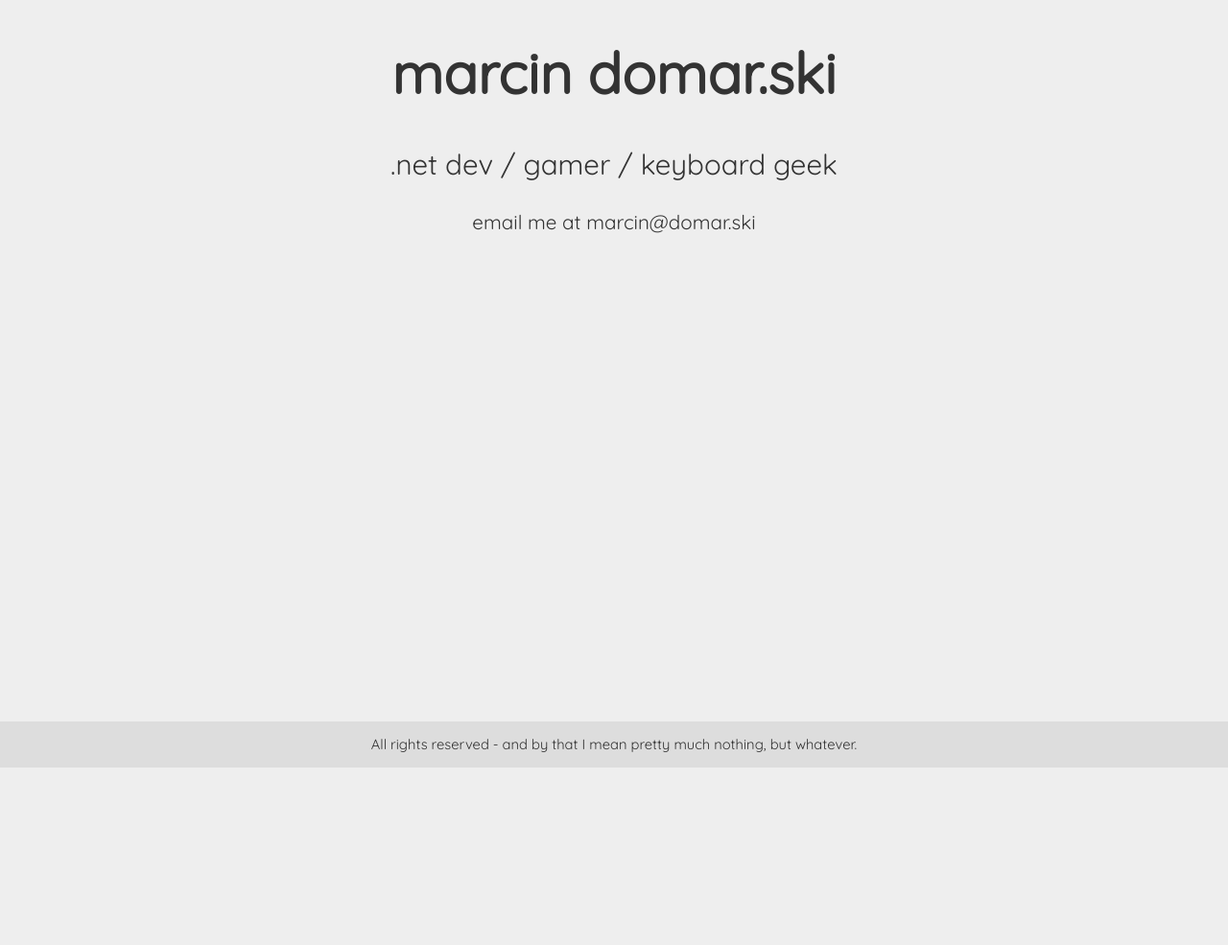
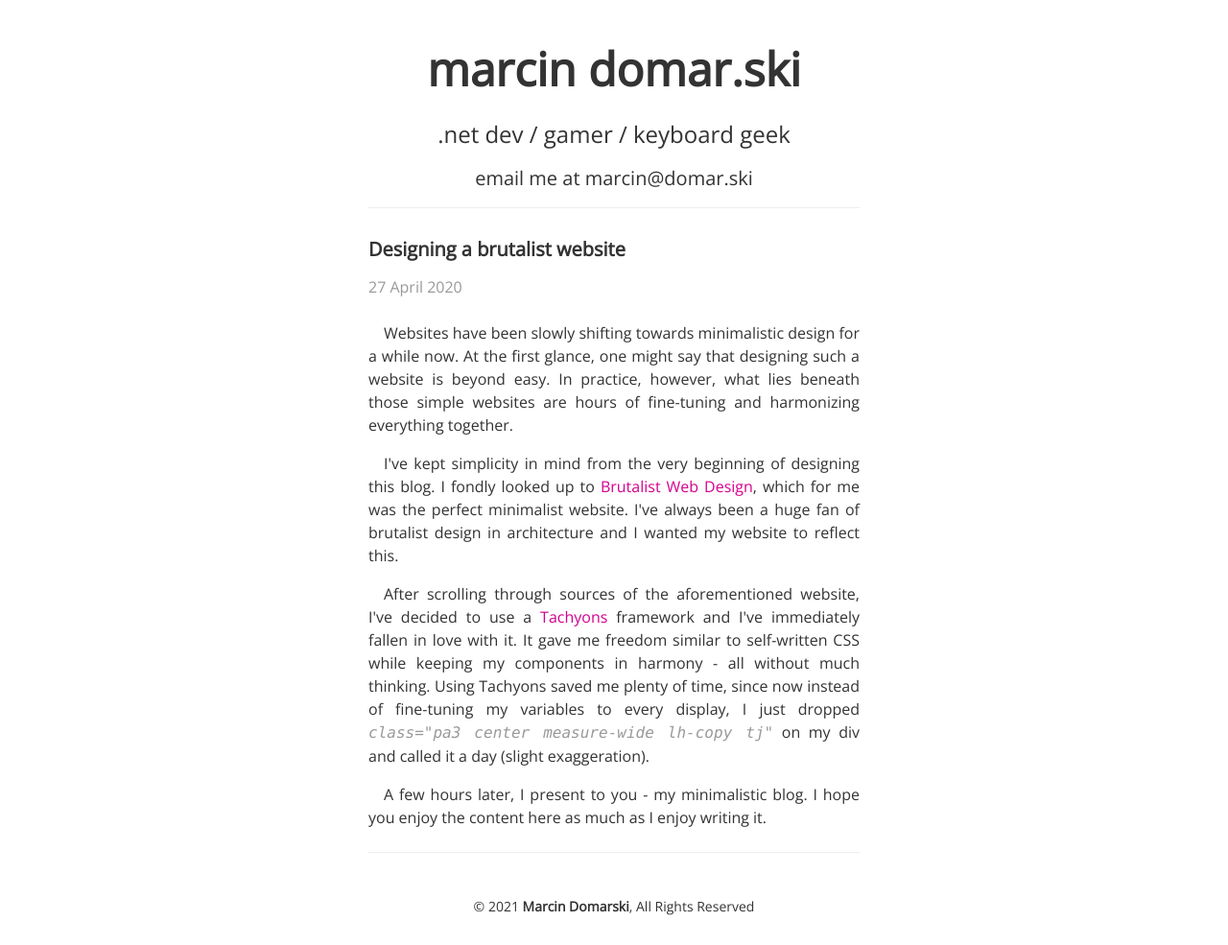
Before and after one commit to drmaruoo/drmaruoo.github.io, a plain HTML site: page index.html in a window 1280 px wide. Shown: the whole page at 96% size. Before the commit the page ends 800 px from the top, so only its background shows below. Drawn offline with nearby package versions, Linux system fonts and the light colour scheme.

Commit message:
transition to tachyons

```diff
--- a/default.css
+++ /dev/null
@@ -1,31 +0,0 @@
-html {
-    font-size: max(24px, 2.3vw);
-    margin: 0px;
-    padding: 0px;
-}
-
-body {
-    min-height: 100%;
-    margin: 0px;
-    padding: 0px;
-    background-color: #eeeeee;
-    font-family: 'Quicksand', sans-serif;
-    text-align: center;
-    color: #333333;
-}
-
-h1 {
-    font-size: 2rem;
-}
-
-#email {
-    font-size: 0.7rem;
-}
-
-footer {
-    font-size: 0.5rem;
-    position: absolute;
-    bottom: 0;
-    width: 100%;
-    background: #dddddd;
-}
--- a/index.html
+++ b/index.html
@@ -2,31 +2,47 @@
 <html>
 
 <head>
-    <META charset="UTF-8" />
-    <title>
-        marcin domar.ski
-    </title>
-    <link rel="stylesheet" type="text/css" media="all" href="default.css" />
-    <style>
-        @import url('https://fonts.googleapis.com/css2?family=Quicksand&display=swap');
-    </style>
+    <meta charset="UTF-8" />
+    <title>marcin domar.ski</title>
+    <link rel="preconnect" href="https://fonts.gstatic.com">
+    <link href="https://fonts.googleapis.com/css2?family=Open+Sans&display=swap" rel="stylesheet">
+    <link rel="stylesheet" href="https://unpkg.com/tachyons@4.12.0/css/tachyons.min.css">
 </head>
 
-<body>
-    <div id="content">
-        <header>
-            <h1>marcin domar.ski</h1>
+<body style="font-family: 'Open Sans', sans-serif" class="dark-gray">
+    <div class="pa3 center measure-wide lh-copy tj">
+        <header class="bb b--light-gray tc">
+            <h1 class="f1 lh-solid">marcin domar.ski</h1>
+            <p class="f3 lh-solid">.net dev / gamer / keyboard geek</p>
+            <p class="f4 lh-solid">email me at marcin@domar.ski</p>
         </header>
-        <p>
-            .net dev / gamer / keyboard geek
-        </p>
-        <p id="email">email me at marcin@domar.ski</p>
+
+        <article class="bb b--light-gray pv3">
+            <h2 class="f4 lh-solid">Designing a brutalist website</h2>
+            <p class="silver">27 April 2020</p>
+            <p class="indent pv2">
+                Websites have been slowly shifting towards minimalistic design for a while now. At the first glance, one might say that designing such a website is beyond easy. In practice, however, what lies beneath those simple websites are hours of fine-tuning and
+                harmonizing everything together.
+            </p>
+            <p class="indent pv2">
+                I've kept simplicity in mind from the very beginning of designing this blog. I fondly looked up to <a class="dark-pink link dim" href="https://brutalist-web.design/">Brutalist Web Design</a>, which for me was the perfect minimalist website.
+                I've always been a huge fan of brutalist design in architecture and I wanted my website to reflect this.
+            </p>
+            <p class="indent pv2">
+                After scrolling through sources of the aforementioned website, I've decided to use a <a class="dark-pink link dim" href="https://tachyons.io/">Tachyons</a> framework and I've immediately fallen in love with it. It gave me freedom similar
+                to self-written CSS while keeping my components in harmony - all without much thinking. Using Tachyons saved me plenty of time, since now instead of fine-tuning my variables to every display, I just dropped <i class="silver code">class="pa3 center measure-wide lh-copy tj"</i>                on my div and called it a day (slight exaggeration).
+            </p>
+            <p class="indent pv2">
+                A few hours later, I present to you - my minimalistic blog. I hope you enjoy the content here as much as I enjoy writing it.
+            </p>
+        </article>
+
     </div>
-    <footer>
-        <div>
-            <p>All rights reserved - and by that I mean pretty much nothing, but whatever.</p>
-        </div>
+
+    <footer class="pv4 ph3 ph5-m ph6-l">
+        <small class="f6 db tc">© 2021 <b class="">Marcin Domarski</b>, All Rights Reserved</small>
     </footer>
+
 </body>
 
 </html>
```
Also changed, not shown: 1 other file.
